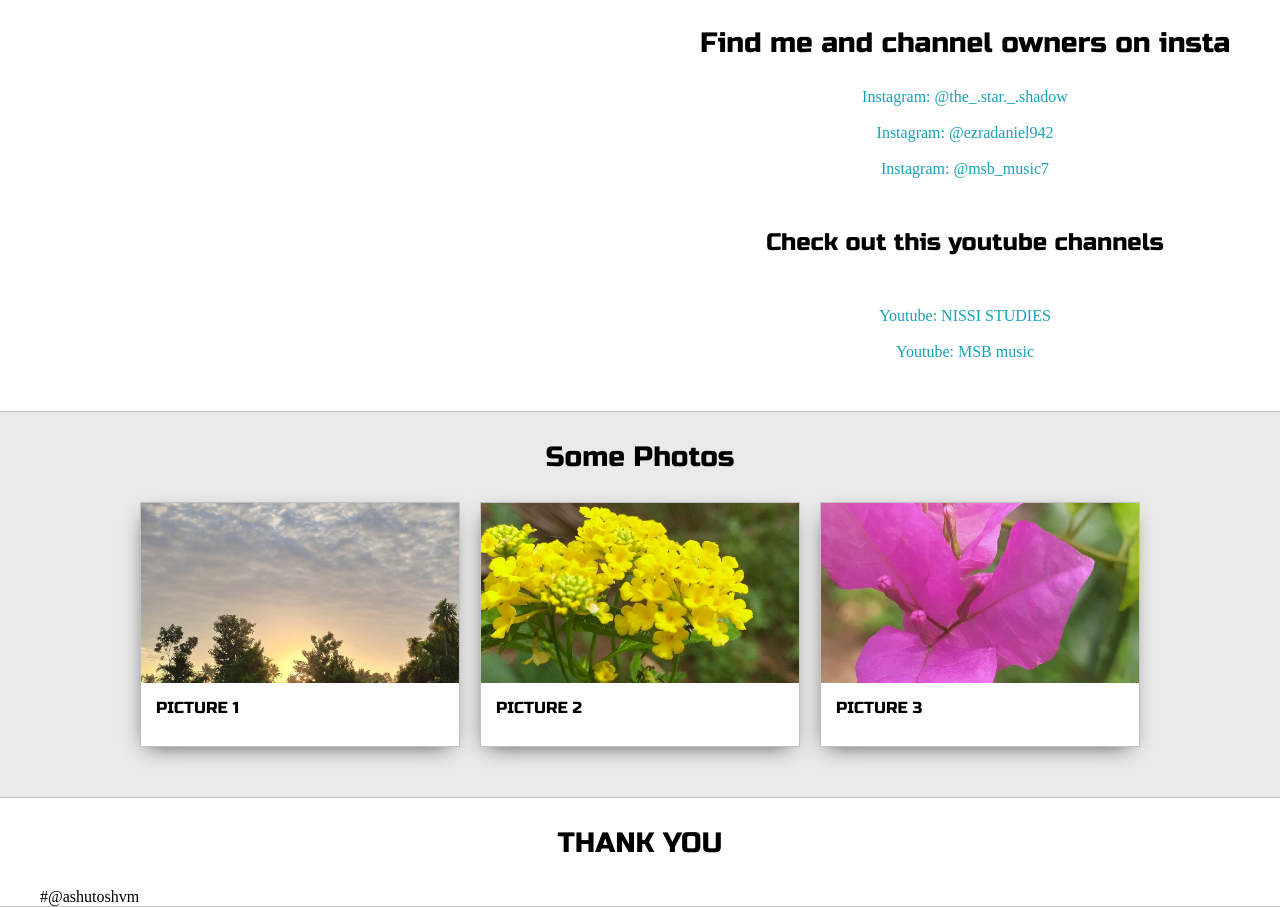
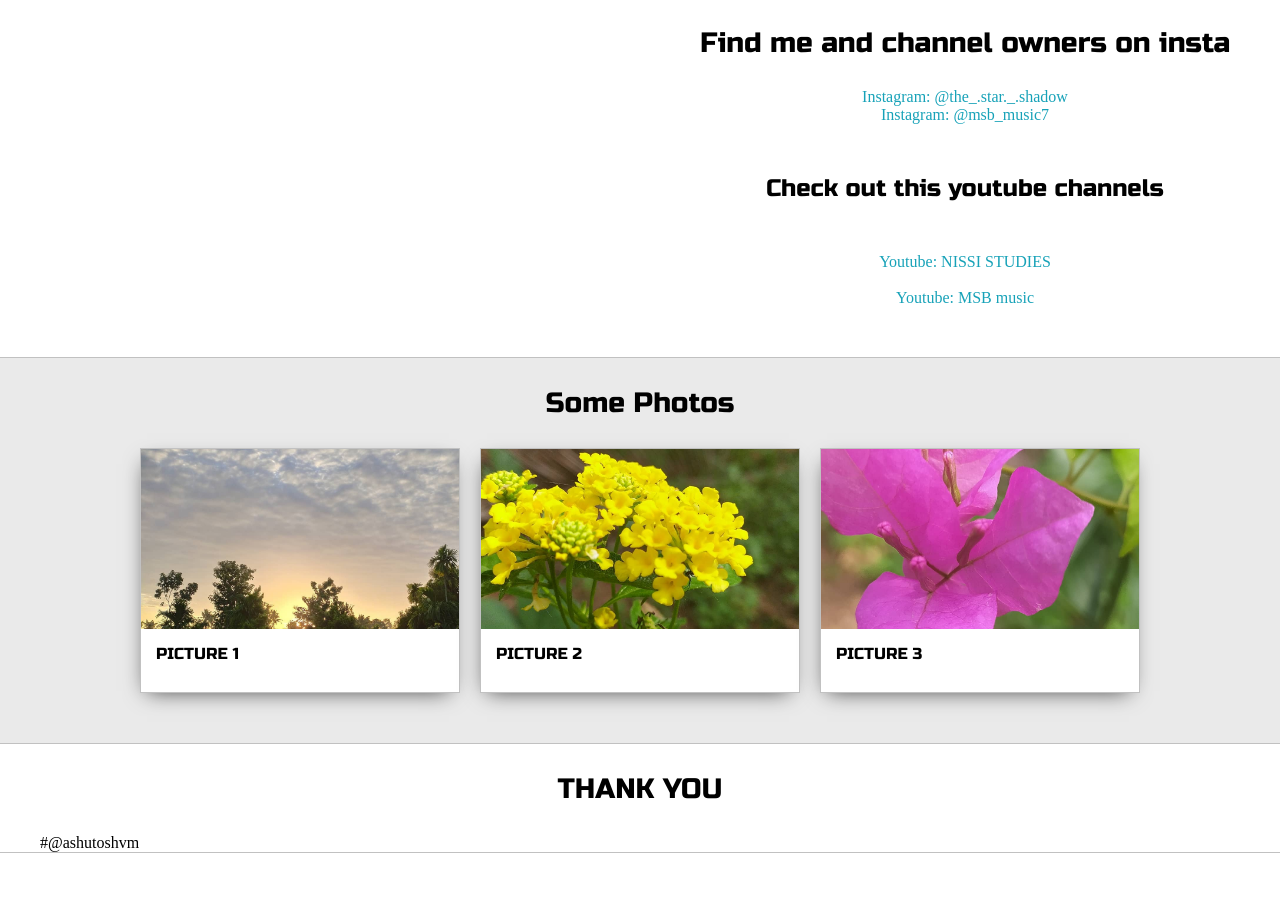
Before and after one commit to Ashutoshvm200307/ashutoshvmofficial, a plain HTML site: page index.html in a window 1280 px wide. Shown: the part 1283-2190 px from the top of the page. After the commit the page ends 2136 px from the top, so only its background shows below. Drawn offline with Linux system fonts and the light colour scheme.

Commit message:
Update index.html

```diff
--- a/index.html
+++ b/index.html
@@ -113,9 +113,6 @@
 					<img id="social_img" src="ashutosh1.jpg">
 					<h3>Find me and channel owners on insta </h3>
 					<a target="_blank" href="https://instagram.com/the_.star._.shadow?igshid=dqx5o30j7yd4">Instagram: @the_.star._.shadow</a>
-					<br>
-					<a target="_blank" href="https://instagram.com/ezradaniel942?igshid=1sex2jwjg5y4v">Instagram: @ezradaniel942</a>
-					<br>
 					<a target="_blank" href="https://instagram.com/msb_music7?igshid=96ouwf3vc95u">Instagram: @msb_music7</a>
 					<br>
 					<h4>Check out this youtube channels</h4>
```
